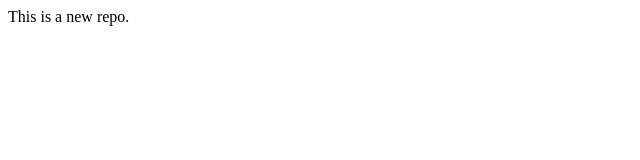
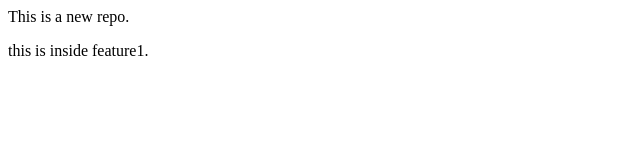
Before and after one commit to acgovardhan/localrepo, a plain HTML site: page index.html in a window 1280 px wide. Shown: the whole page, without its empty margins (0-640 px from the left). Drawn offline with Linux system fonts and the light colour scheme.

Commit message:
add new feature 1

```diff
--- a/index.html
+++ b/index.html
@@ -1 +1,2 @@
 <p>This is a new repo.</p>
+<p>this is inside feature1.</p>
```
